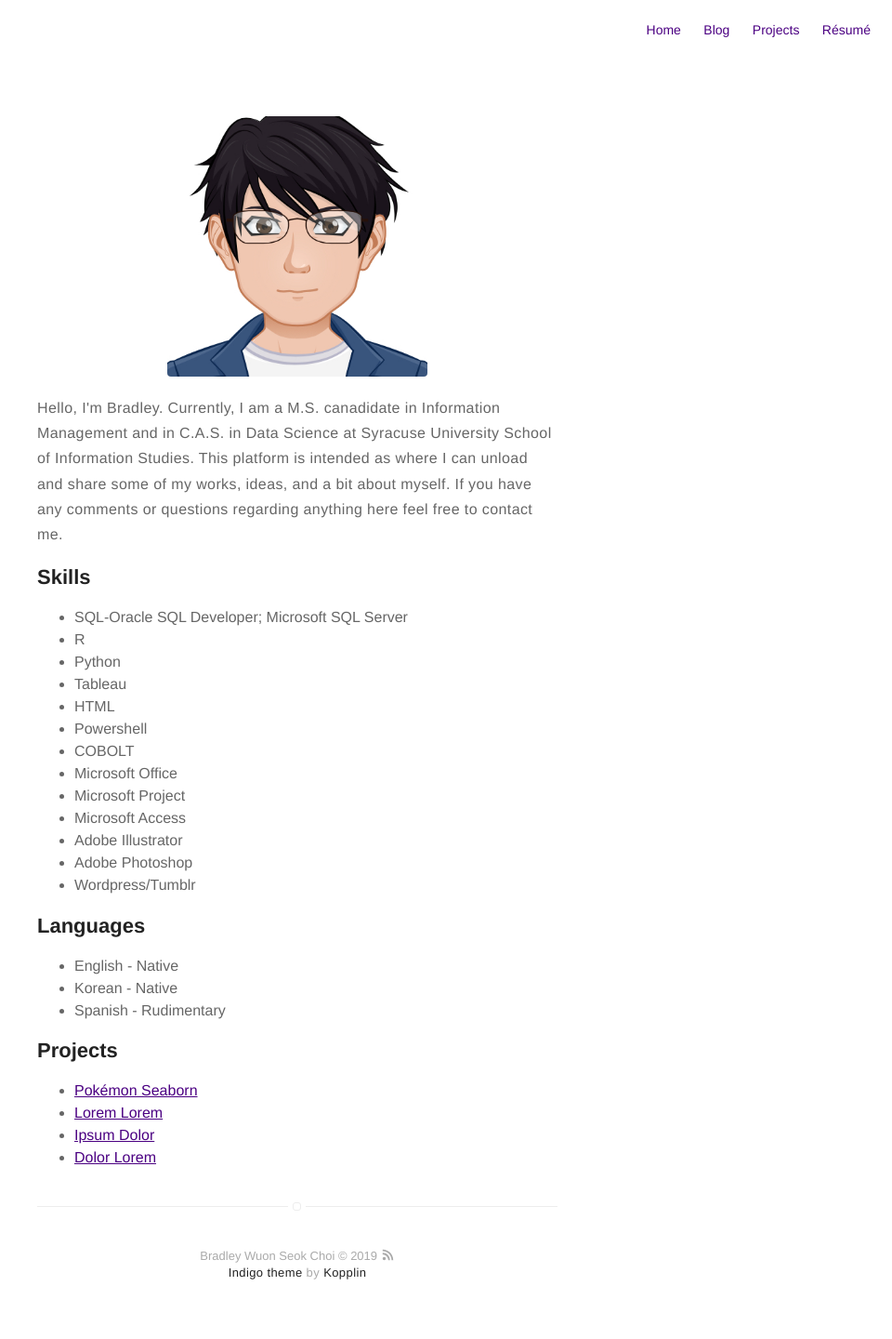
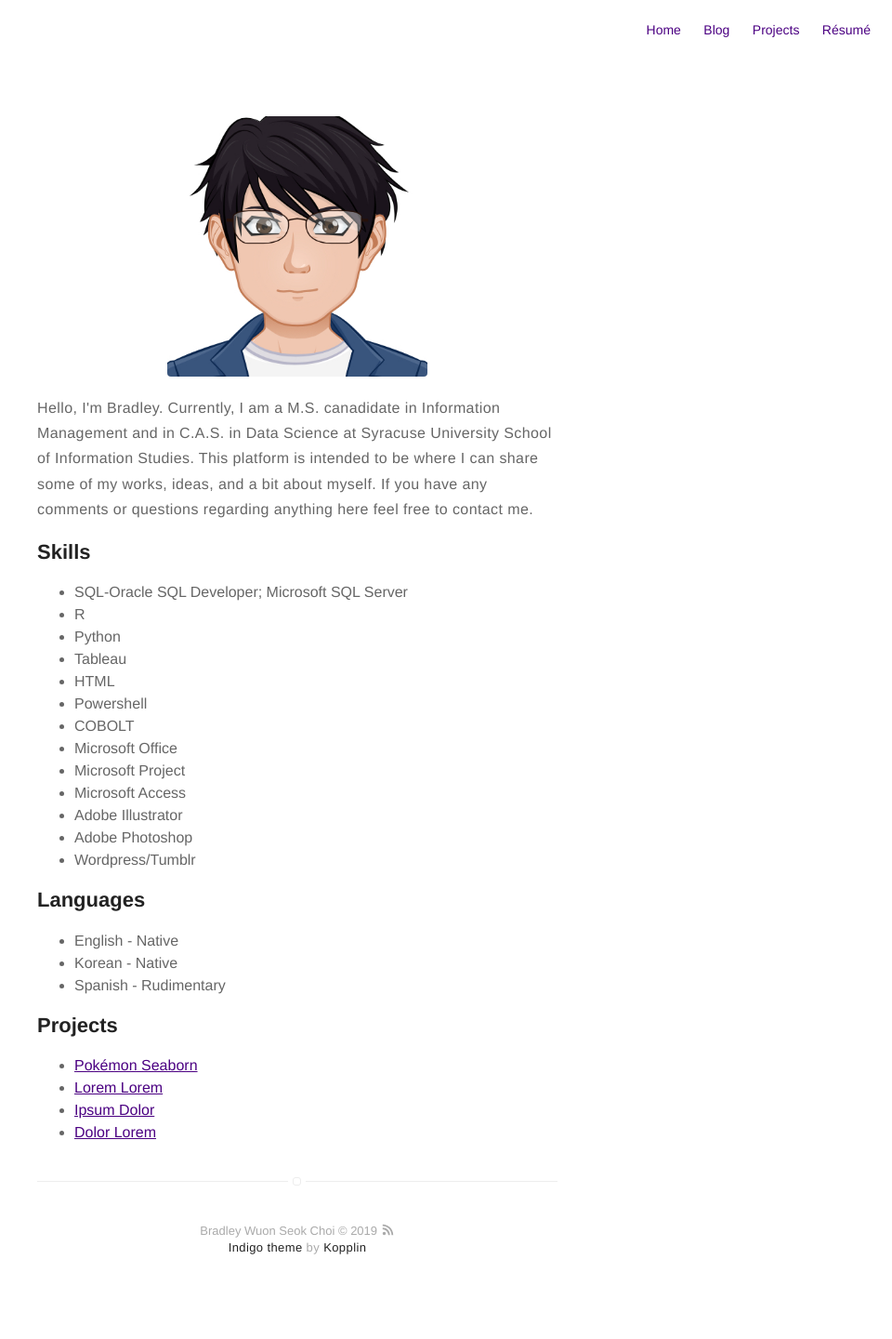
Before and after one commit to bradvision/bradvision.github.io, a Jekyll site: the page built from about.md, in a window 1280 px wide. Shown: the whole page at 93% size, without its empty margins (320-1280 px from the left). Built offline with Jekyll 4.4.1, drawn with Linux system fonts in a browser that asks for light colours; after the commit the page ends 1413 px from its top, so only the background shows below that.

Commit message:
Update about.md

```diff
--- a/about.md
+++ b/about.md
@@ -6,9 +6,9 @@ layout: page
 
 <p>Hello, I'm Bradley. Currently, I am a M.S. canadidate in Information Management
 and in C.A.S. in Data Science at Syracuse University School of Information Studies.
-This platform is intended as where I can unload and share some of my works, ideas,
-and a bit about myself. If you have any comments or questions regarding anything
-here feel free to contact me.</p>
+This platform is intended to be where I can share some of my works, ideas, and a
+bit about myself. If you have any comments or questions regarding anything here
+feel free to contact me.</p>
 
 <h2>Skills</h2>
 
```
